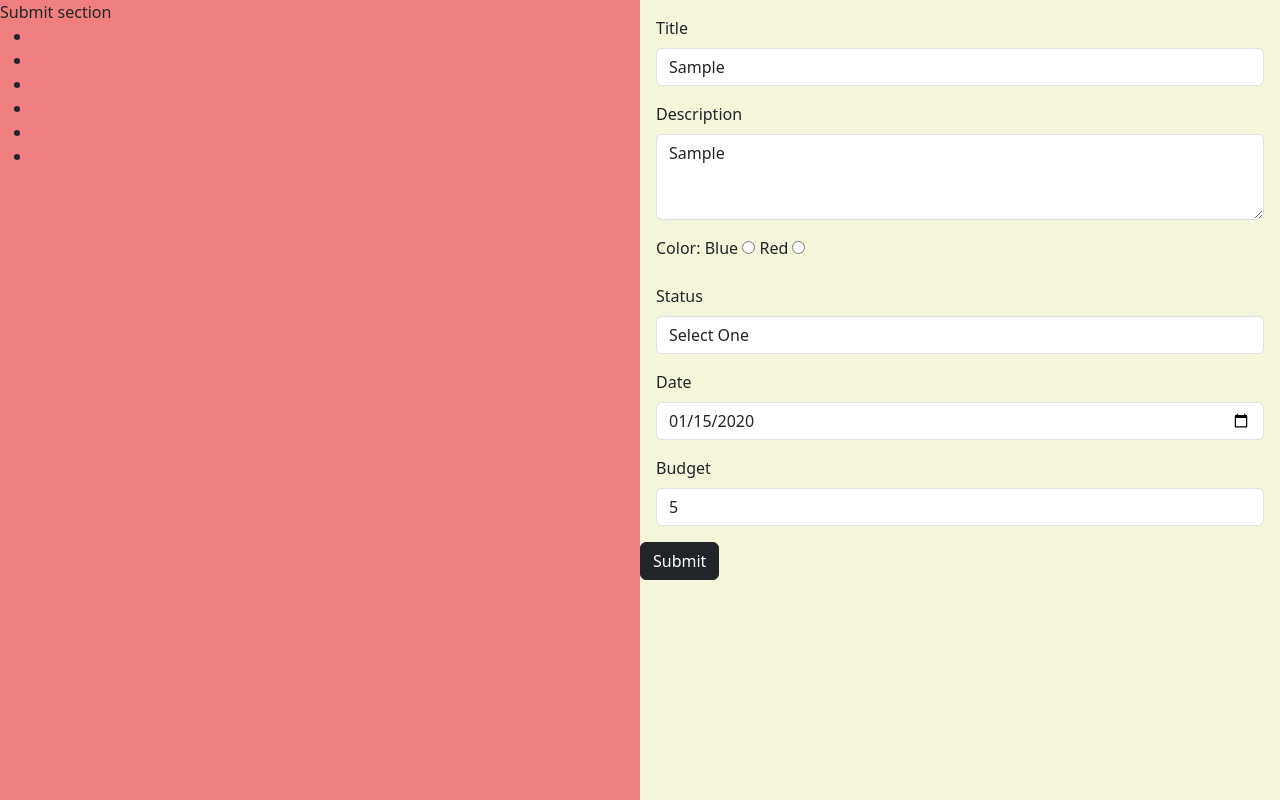
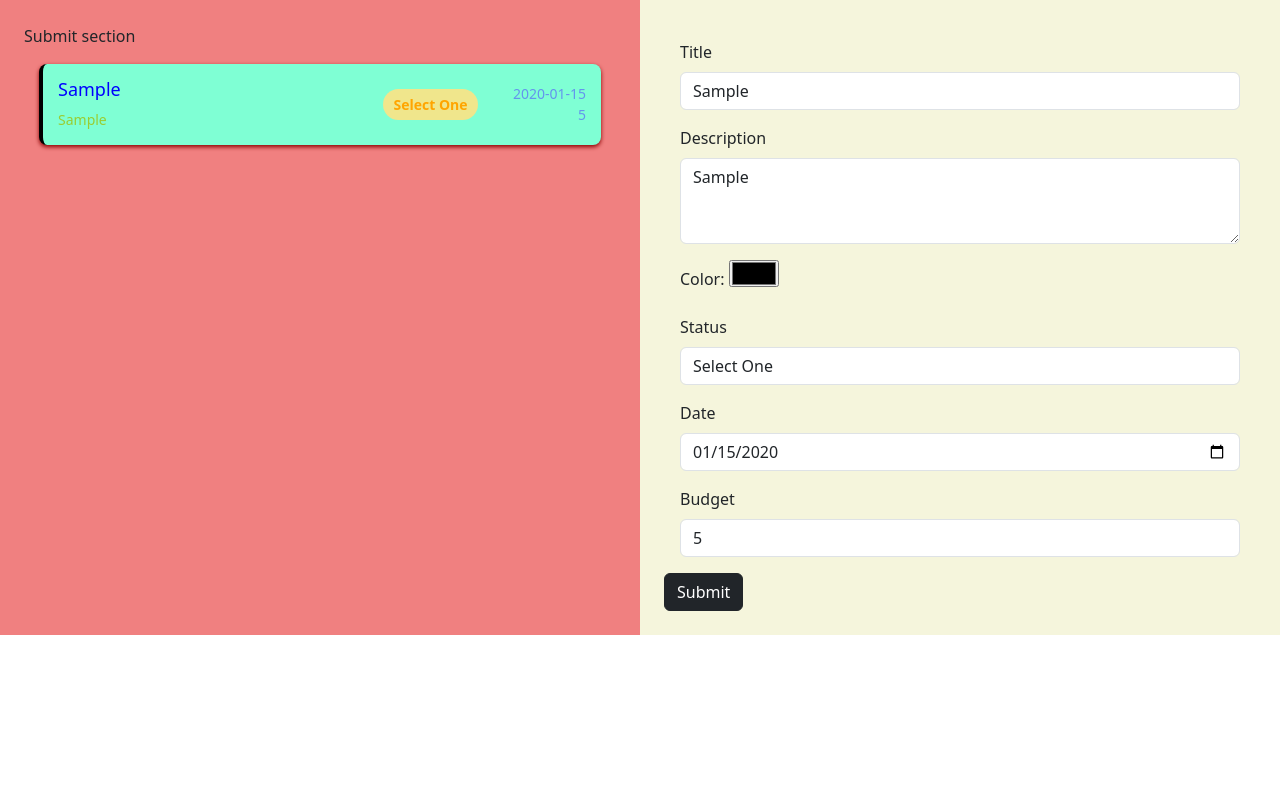
Before and after one commit to lu-git11/class-106, a plain HTML site: page index.html in a window 1280 px wide. Both pictures are taken after typing "Sample", "Sample", "2020-01-15", "5" into the empty fields and a click on the button "Submit". Drawn offline with nearby package versions, Linux system fonts and the light colour scheme.

Commit message:
change 2

```diff
--- a/index.html
+++ b/index.html
@@ -11,34 +11,27 @@
     <main>
         <section id="list"> Submit section
             <ul id="result">
-                <li id="title"></li>
-                <li id="description"></li>
-                <li id="color"></li>
-                <li id="status"></li>
-                <li id="date"></li>
-                <li id="budget"></li>
+
             </ul>
 
         </section>
         <section id="form">
             <div class="m-3">
-                <label for="exampleInputPassword1" class="form-label">Title</label>
+                <label class="form-label">Title</label>
                 <input type="text" class="form-control" id="txtTitle">
             </div>
             <div class="m-3">
                 <label for="description" class="form-label">Description</label>
-                <textarea name="description" id="txtDescription" class="form-control" rows="3"></textarea>
+                <textarea name="description" class="form-control" rows="3" id="txtDescription"></textarea>
             </div>
             <div class="m-3">
                 <label for="color" class="form-label">Color:</label>
-                    <label for="blue">Blue</label>
-                        <input type="radio" id="blue" name="blue" value="blue">
-                    <label for="red">Red</label>
-                        <input type="radio" id="red" name="red" value="red">
+                <input type="color" class="form-label" id="selColor">
+
             </div>
             <div class="m-3">
                 <label for="status" class="form-label">Status</label>
-                <select id="txtStatus" class="form-control">
+                <select class="form-control" id="txtStatus">
                     <option value="Select One" selected>Select One</option>
                     <option value="progress">In Progress</option>
                     <option value="finished">Finished</option>
@@ -61,5 +54,6 @@
     </main>
     <script src="https://code.jquery.com/jquery-3.7.1.js" integrity="sha256-eKhayi8LEQwp4NKxN+CfCh+3qOVUtJn3QNZ0TciWLP4=" crossorigin="anonymous"></script>
     <script src="./scripts/app.js"></script>
+    <script src="./scripts/task.js"></script>
 </body>
 </html>
--- a/scripts/app.js
+++ b/scripts/app.js
@@ -1,23 +1,54 @@
-/*
-let title=title;
-let description=description;
-let color=color;
-let status=status;
-let date=date;
-let budget=budget;
-*/
 
-function saveTask()
-{
+function saveTask(){
     console.log("saveTask is running");
+    //get value from fields
+        let title = $("#txtTitle").val();
+        let description = $("#txtDescription").val();
+        let color = $("#selColor").val();
+        let status = $("#txtStatus").val();
+        let date = $("#txtDate").val();
+        let budget = $("#txtBudget").val();
+    // new task object
+    let information = new Task(title, description, color, status, date, budget);
+    console.log(information);
+
+    display(information);
 }
 
+function display(information){
+    let syntax = `
+    <div class="task-container" style="border-color:${information.color}">
+        <div class="task">
+            <div class="task-information">
+                <h5>${information.title}</h5>
+                <p>${information.description}</p>
+            </div>
 
-function init()
-{
+            <div class="task-status">${information.status}</div>
+
+            <div class="task-date-budget">
+                <span>${information.date}</span>
+                <span>${information.budget}</span>
+            </div>
+        </div>`
+
+    $("#list").append(syntax);
+}
+
+function init(){
     console.log("the init is running");
     $("#submit").click(saveTask);
 
 }
 
 window.onload = init;//wait til html and css loads to execute function
+
+/*
+        <ul id="result">
+        <li id="title">${information.title}</li>
+        <li id="description">${information.description}</li>
+        <li id="color">${information.color}</li>
+        <li id="status">${information.status}</li>
+        <li id="date">${information.date}</li>
+        <li id="budget">${information.budget}</li>
+    </ul>` */
--- /dev/null
+++ b/scripts/task.js
@@ -0,0 +1,11 @@
+class Task {
+    constructor(title,description,color,status,date,budget){
+        this.title = title;
+        this.description = description;
+        this.color = color;
+        this.status = status;
+        this.date = date;
+        this.budget = budget;
+        this.name = "Jeff";
+    }
+}
--- a/style/app.css
+++ b/style/app.css
@@ -2,15 +2,71 @@
 
 main {
     display: flex;
-    height: 100vh;
+    height: auto;
 }
 
 #list{
     background-color: lightcoral;
     flex: 2;
+    padding: 24px;
 }
 
 #form{
     background-color: beige;
     flex: 2;
+    padding: 24px;
 }
+
+/*task section*/
+
+.task-container{
+    margin: 15px;
+    border-left: 4px solid gray;
+    border-radius: 8px;
+    background-color: aquamarine;
+    box-shadow: 0 2px 4px darkred;
+}
+
+.task-container:hover{
+    box-shadow: 0 4px 8px darkslategrey;
+}
+
+.task{
+    padding: 15px;
+    display: flex;
+    justify-content: space-between;
+    align-items: center;
+}
+
+.task-information{
+    flex: 3;
+}
+
+.task-information h5{
+    color: blue;
+    font-size: 18px;
+}
+
+.task-information p{
+    margin: 0;
+    color: yellowgreen;
+    font-size: 14px;
+}
+
+.task-status{
+    background-color: khaki;
+    color: orange;
+    padding: 5px 10px;
+    border-radius: 20px;
+    font-size: 14px;
+    font-weight: bold;
+}
+
+.task-date-budget{
+    flex: 1;
+    display: flex;
+    flex-direction: column;
+    align-items: flex-end;
+    font-size: 14px;
+    color: cornflowerblue;
+}
```
